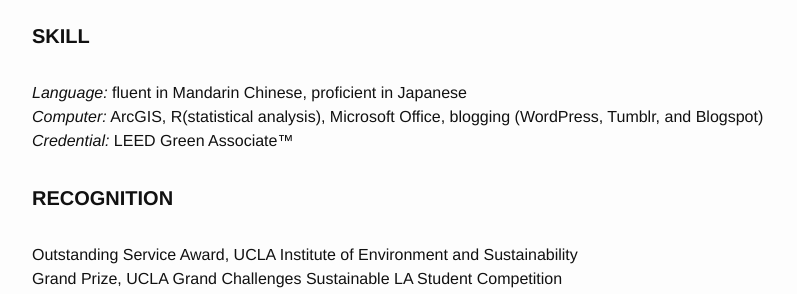
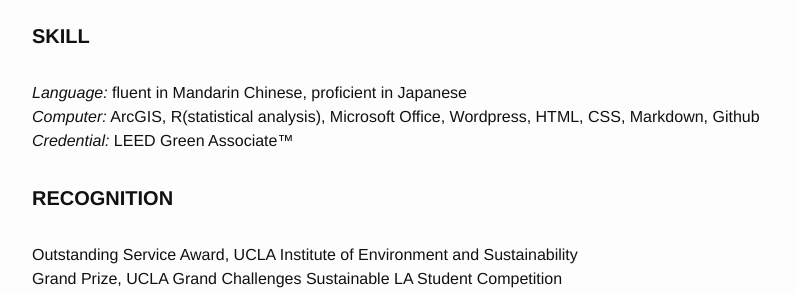
Before and after one commit to kylegraycar/kylegraycar.github.io, a Jekyll site: the page built from resume.md, in a window 1280 px wide. Shown: the part 1362-1656 px from the top of the page, without its empty margins (238-1035 px from the left). Built offline with Jekyll 4.4.1, drawn with Linux system fonts in a browser that asks for light colours.

Commit message:
new resume

```diff
--- a/resume.md
+++ b/resume.md
@@ -46,12 +46,12 @@ University of California, Los Angeles (June 2014)
 
 <h4><b>SKILL</b></h4>
 <i>Language:</i> fluent in Mandarin Chinese, proficient in Japanese
-<br><i>Computer:</i> ArcGIS, R(statistical analysis), Microsoft Office, blogging (WordPress, Tumblr, and Blogspot)
-<i>Credential:</i> LEED Green Associate&#0153;<i><br>
+<br><i>Computer:</i> ArcGIS, R(statistical analysis), Microsoft Office, Wordpress, HTML, CSS, Markdown, Github
+<br><i>Credential:</i> LEED Green Associate&#0153;<i><br>
 <h4><b>RECOGNITION</b></h4>
 
 Outstanding Service Award, UCLA Institute of Environment and Sustainability
 <br>Grand Prize, UCLA Grand Challenges Sustainable LA Student Competition
 <br>Member, Phi Beta Kappa Society
 
-[Download PDF]({{ kylegraycar.url }}/assets/KyleGraycar_Resume_July2015.pdf)
+[Download PDF]({{ kylegraycar.url }}/assets/KyleGraycar_Resume.pdf)
```
Also changed, not shown: 8 other files.
